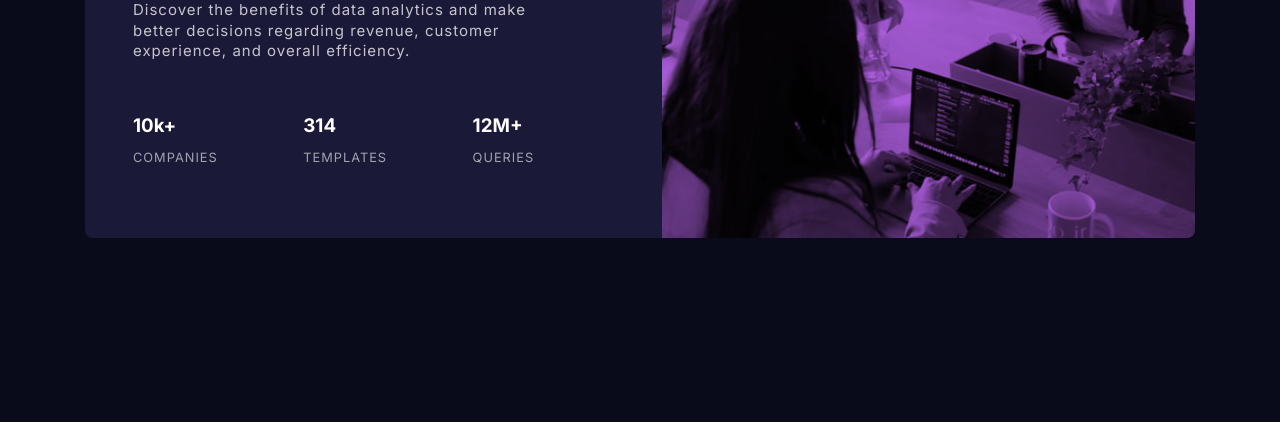
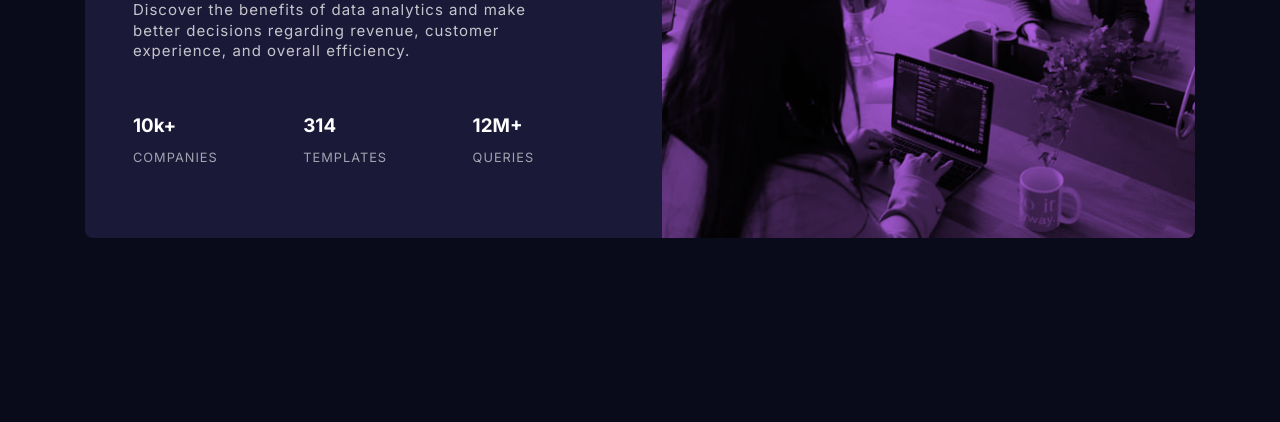
Before and after one commit to Astrobean/frontendmentor-3, a plain HTML site: page index.html in a window 1280 px wide. Shown: the part 378-800 px from the top of the page. Drawn offline with Linux system fonts and the light colour scheme.

Commit message:
fix card image not showing on large viewports

```diff
--- a/scss/_card.scss
+++ b/scss/_card.scss
@@ -10,15 +10,21 @@
   }
 
   .card__image {
+    @media screen and (max-width: 375px) {
       flex: 0 0 15rem;
       background: url(../images/image-header-mobile.jpg), $softViolet;
       background-repeat: no-repeat;
       background-size: cover;
       background-blend-mode: multiply;
       border-radius: 0.5rem 0.5rem 0 0;
+    }
 
     @media screen and (min-width: 376px) {
       flex: 1 1 48%;
+      background: url(../images/image-header-desktop.jpg), $softViolet;
+      background-repeat: no-repeat;
+      background-size: cover;
+      background-blend-mode: multiply;
       border-radius: 0 0.5rem 0.5rem 0;
     }
   }
```
Also changed, not shown: css/style.css, 1 other file. Lines whose indentation alone changed are shown as unchanged.
